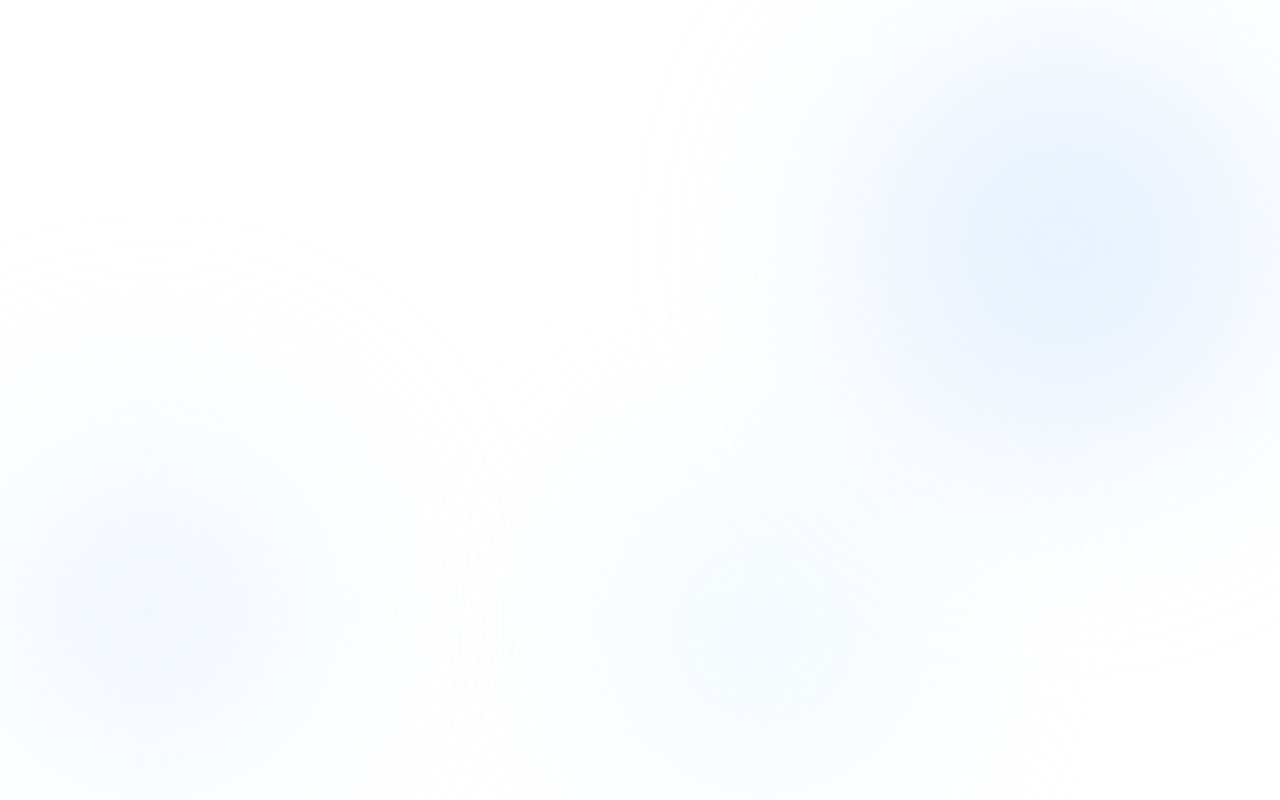
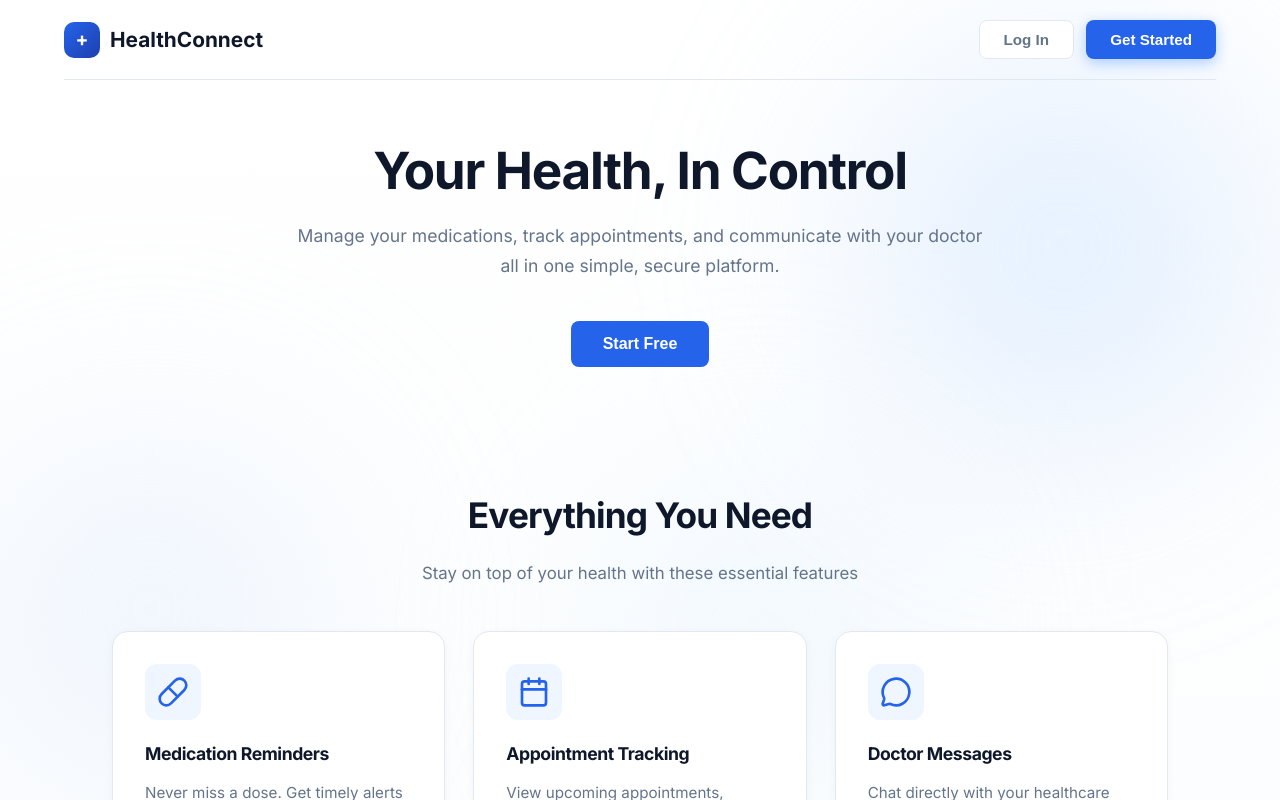
Before and after one commit to JulieMuganza/HealthConnectAppFrontend, a React (Vite) app: page / in a window 1280 px wide. Shown: the top 800 px of the page. Built offline with nearby package versions, Linux system fonts and the light colour scheme.

Commit message:
Edited the landing page4

```diff
--- a/src/pages/LandingPage.css
+++ b/src/pages/LandingPage.css
@@ -31,7 +31,7 @@ body {
     z-index: 0;
     pointer-events: none;
     overflow: hidden;
-    background: #ffffff;
+    background: transparent;
 }
 
 .gradient-blob {
@@ -92,6 +92,8 @@ body {
     max-width: 1200px;
     margin: 0 auto;
     padding: 0 24px;
+    position: relative;
+    z-index: 1;
 }
 
 /* Header */
```
